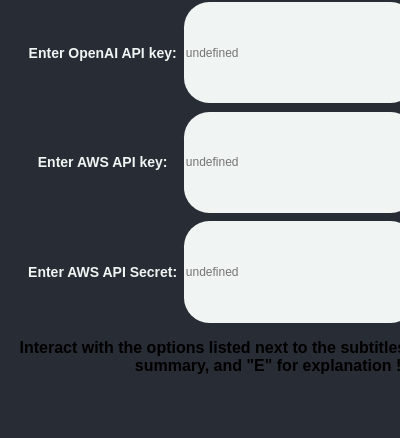
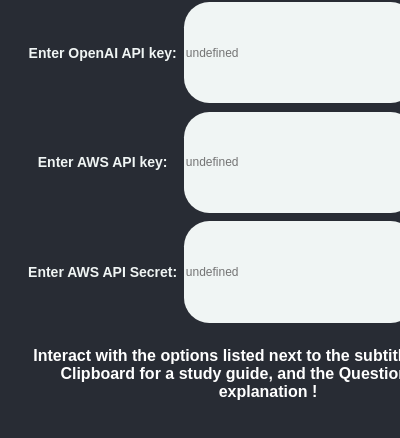
Before and after one commit to oscardcamargo/VideoTextReader, a browser extension: page popup.html in a window 400 px wide. Shown: the part 64-502 px from the top of the page. Drawn offline with Linux system fonts and the light colour scheme.

Commit message:
Changes to make descriptive text white in popup;

```diff
--- a/popup.html
+++ b/popup.html
@@ -63,6 +63,7 @@
             cursor: pointer;
         }
     </style>
+    <link rel="stylesheet" type="text/css" href="styles.css">
 </head>
 
 <body>
@@ -92,10 +93,11 @@
         <button id="submitAWSAPISecretButton">Submit</button>
     </div>
 
-    <script src="popup.js"></script>
-    <p>Interact with the options listed next to the subtitles, select "S" for summary, and "E" for explanation !</p>
-    <script src="popup.js"></script>
-    <link rel="stylesheet" type="text/css" href="styles.css">
+    <div class="inputField"
+        <script src="popup.js"></script>
+        <p>Interact with the options listed next to the subtitles, select the Clipboard for a study guide, and the Question Mark for explanation !</p>
+        <script src="popup.js"></script>
+
 
 </body>
 
--- a/styles.css
+++ b/styles.css
@@ -38,3 +38,7 @@
   color: rgb(240, 245, 244);
   font-size: 14px;
 }
+
+p {
+  color: white;
+}
```
